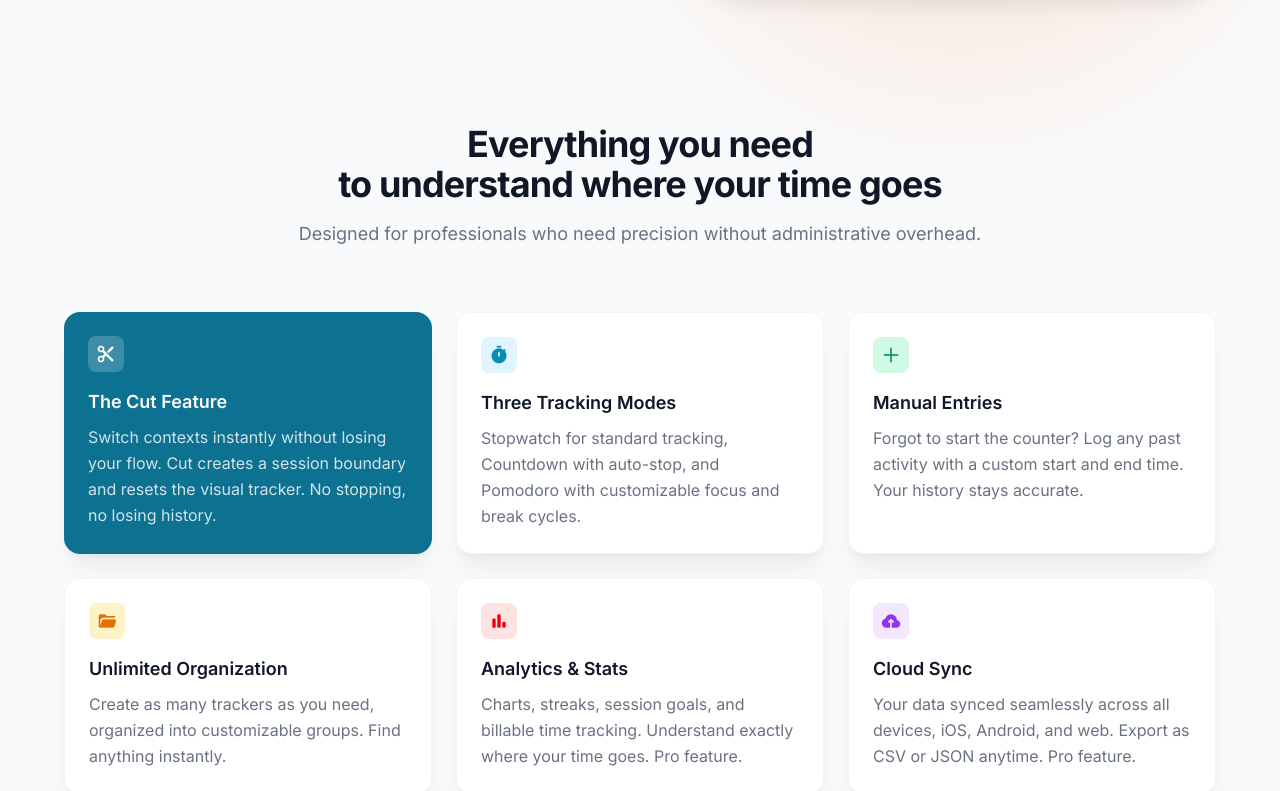
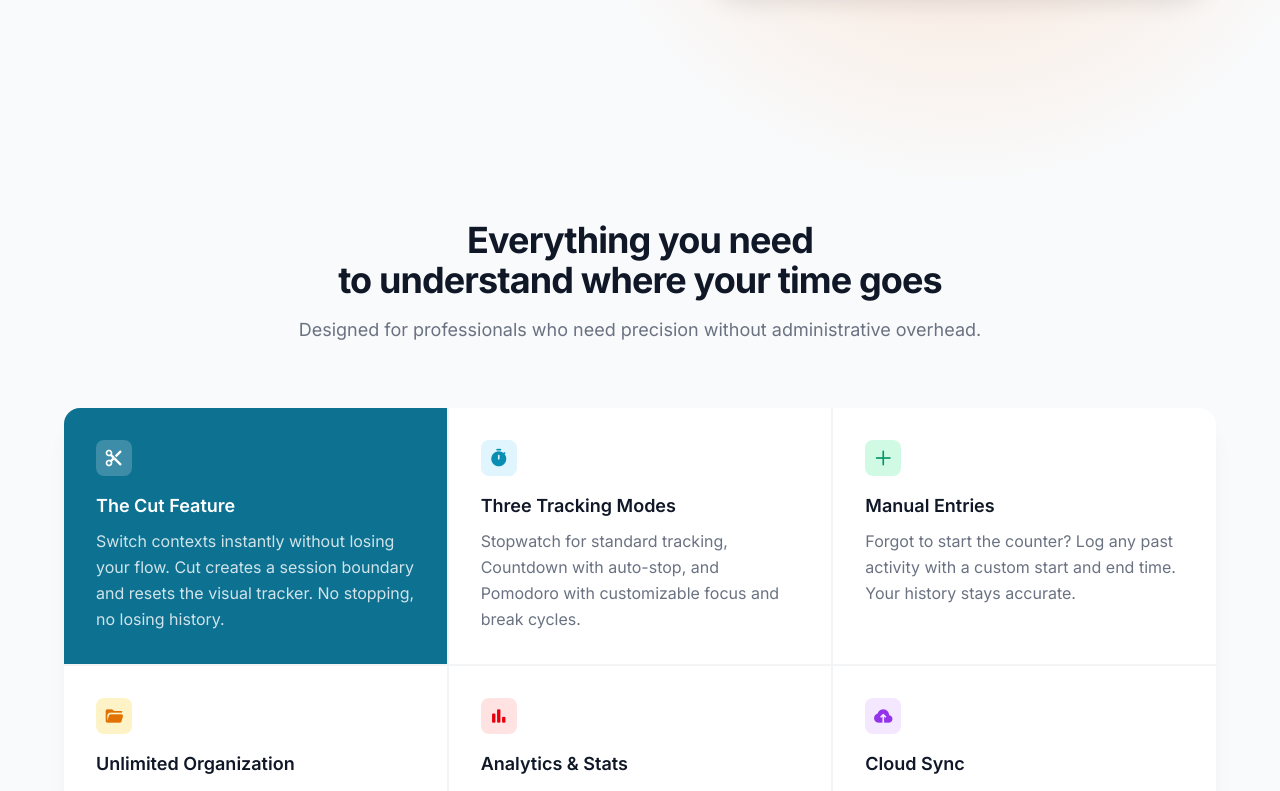
Before and after one commit to TrapShooter/SnappTracker-Website, a Next.js app: page / in a window 1280 px wide. Shown: the part 2000-2791 px from the top of the page. Built offline with nearby package versions, Linux system fonts and the light colour scheme.

Commit message:
Improvements to Features section

```diff
--- a/components/Features.tsx
+++ b/components/Features.tsx
@@ -58,15 +58,9 @@ const features: Feature[] = [
   },
 ];
 
-export default function Features({
-  disableTopPadding = false,
-  disableBottomPadding = false,
-}: {
-  disableTopPadding?: boolean;
-  disableBottomPadding?: boolean;
-}) {
+export default function Features() {
   return (
-    <section className={`bg-gray-50 dark:bg-gray-950 px-6 md:px-12 ${disableTopPadding ? 'pt-0' : 'pt-24'} ${disableBottomPadding ? 'pb-0' : 'pb-24'}`}>
+    <section className="bg-gray-50 dark:bg-gray-950 py-24 px-6 md:px-12">
       <div className="max-w-6xl mx-auto">
         <div className="text-center mb-16 max-w-3xl mx-auto">
           <h2 className="text-3xl sm:text-4xl font-bold tracking-tight text-gray-900 dark:text-white mb-4">
@@ -78,7 +72,7 @@ export default function Features({
             Designed for professionals who need precision without administrative overhead.
           </p>
         </div>
-
+        {/*
         <ul className="grid grid-cols-1 sm:grid-cols-2 lg:grid-cols-3 gap-6">
           {features.map((feature) => (
             <li
@@ -104,7 +98,36 @@ export default function Features({
               </p>
             </li>
           ))}
+        </ul> */}
+
+
+        <ul className="grid grid-cols-1 sm:grid-cols-2 lg:grid-cols-3 shadow-xl/5 rounded-2xl overflow-hidden gap-0.5 bg-gray-100 dark:bg-black">
+          {features.map((feature) => (
+            <li
+              key={feature.title}
+              className={`p-8 transition-all duration-700 ${feature.highlight
+                ? "bg-accent-700 text-white"
+                : "bg-white dark:bg-gray-900  text-gray-900 dark:text-white"
+                }`}
+            >
+              <BoxedIcon
+                icon={feature.icon}
+                size={20}
+                variant={feature.highlight ? "ghost" : feature.variant}
+                className="mb-4"
+                ariaLabel={`${feature.title} icon`}
+              />
+              <h3 className="text-lg font-semibold mb-2">{feature.title}</h3>
+              <p
+                className={`text-md leading-relaxed ${feature.highlight ? "text-white/80" : "text-gray-500 dark:text-gray-400"
+                  }`}
+              >
+                {feature.description}
+              </p>
+            </li>
+          ))}
         </ul>
+
       </div>
     </section>
   );
--- a/components/Header.tsx
+++ b/components/Header.tsx
@@ -31,7 +31,7 @@ export default function Header() {
         <nav className="
           pointer-events-auto
           flex items-center justify-between
-          w-full max-w-6xl
+          w-full max-w-7xl
           bg-white/80 dark:bg-gray-950/80 backdrop-blur-sm shadow-lg
           py-2 pl-4 pr-2 rounded-2xl border border-gray-200 dark:border-gray-800
         ">
--- a/components/StoreButton.tsx
+++ b/components/StoreButton.tsx
@@ -33,7 +33,7 @@ function BaseStoreButton({
       href={href || "#"}
       target={target}
       rel={rel}
-      className={`inline-flex items-center justify-center gap-2 bg-gray-900 dark:bg-white text-white dark:text-gray-900 px-4 py-2 rounded-xl transition-all hover:bg-gray-800 dark:hover:bg-gray-100 shadow-md w-full max-w-[175px] shrink-0 ${className}`}
+      className={`inline-flex items-center justify-center gap-2 bg-gray-900 dark:bg-white text-white dark:text-gray-900 px-4 py-2 rounded-xl transition-all hover:bg-gray-700 dark:hover:bg-gray-200 shadow-md w-full max-w-[175px] shrink-0 ${className}`}
     >
       <div className="shrink-0">
         {icon}
```
